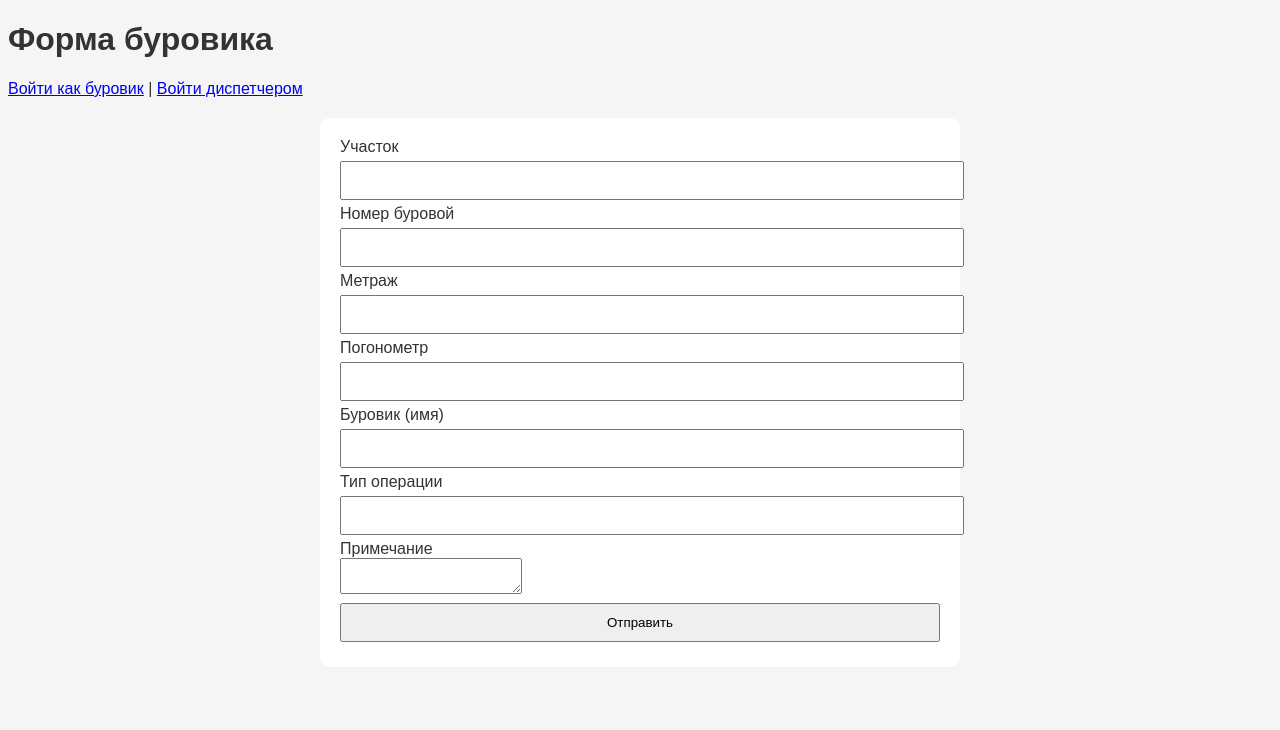
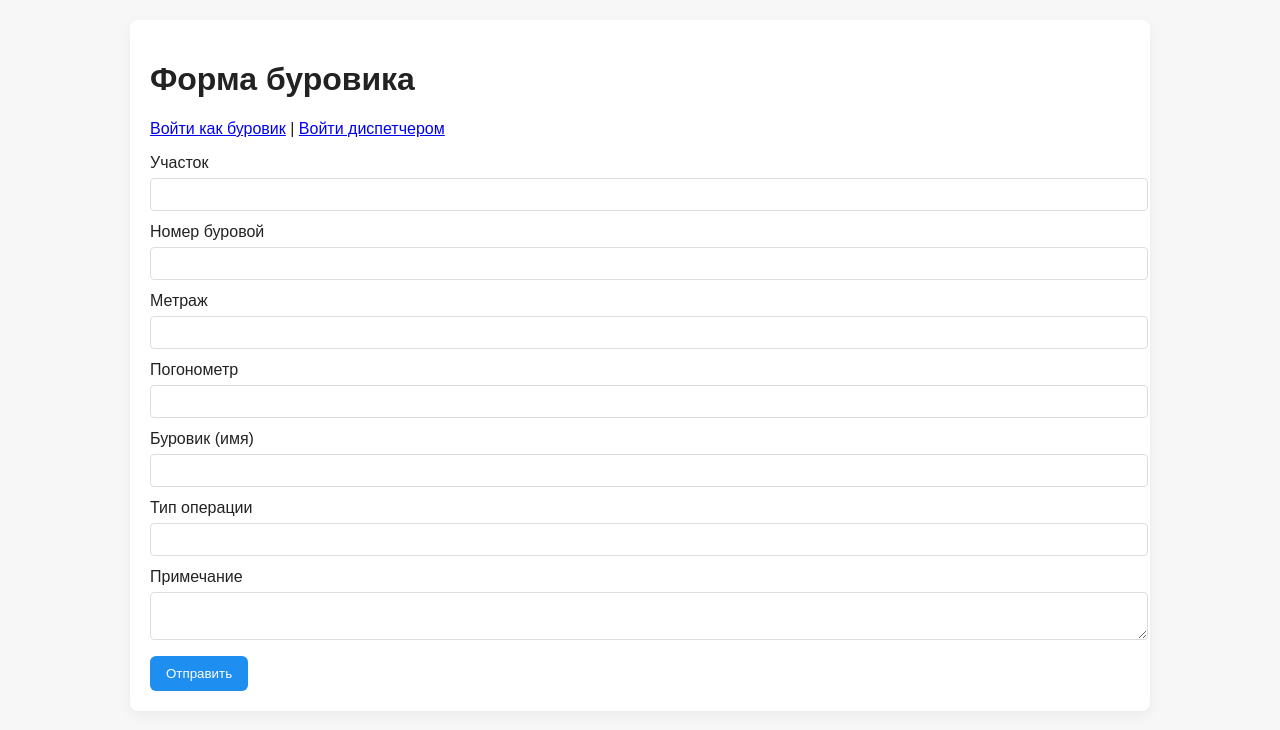
Before and after one commit to Maksat-Sh/bur-report-supabase, a FastAPI app: page /form in a window 1280 px wide. Shown: the top 730 px of the page. Run offline with FastAPI, Linux system fonts and the light colour scheme; parts of the project's set-up code (start-up, migrations or seed data) failed here and were passed over.

Commit message:
Update style.css

```diff
--- a/static/style.css
+++ b/static/style.css
@@ -1,8 +1,25 @@
+body {
+  font-family: Arial, sans-serif;
+  background: #f7f7f8;
+  color: #222;
+  margin: 0;
+  padding: 20px;
+}
 
-body { font-family: Arial; background: #f5f5f5; color: #333; }
-h2 { text-align: center; }
-form, table { margin: 20px auto; max-width: 600px; background: white; padding: 20px; border-radius: 10px; }
-input, button { width: 100%; margin: 5px 0; padding: 10px; }
-table { border-collapse: collapse; width: 90%; }
-th, td { border: 1px solid #ccc; padding: 8px; text-align: left; }
-.error { color: red; }
+.container {
+  max-width: 980px;
+  margin: 0 auto;
+  background: white;
+  padding: 20px;
+  border-radius: 8px;
+  box-shadow: 0 4px 14px rgba(0,0,0,0.06);
+}
+
+.form label { display: block; margin-bottom: 12px; }
+.form input, .form textarea { width: 100%; padding: 8px; margin-top: 6px; border: 1px solid #ddd; border-radius: 4px; }
+.form button { padding: 10px 16px; border: none; background: #1f8ef1; color: white; border-radius: 6px; cursor: pointer; }
+.error { background: #fff0f0; border: 1px solid #ffb4b4; padding: 8px; margin-bottom: 12px; color: #900; }
+
+.reports-table { width: 100%; border-collapse: collapse; margin-top: 16px; }
+.reports-table th, .reports-table td { border: 1px solid #e6e6e6; padding: 8px; text-align: left; }
+.reports-table th { background: #f0f6ff; }
```
